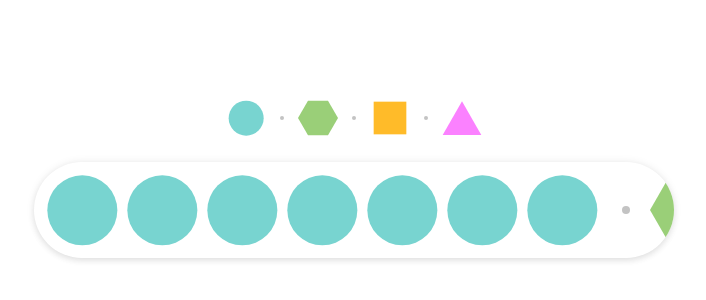
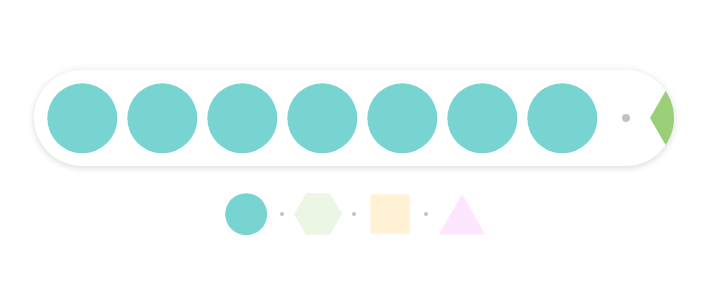
Before and after one commit to Tivo389/102_201003-smooth-scrolling-overflows, a React (Create React App) app: page / in a window 1280 px wide. Shown: the part 234-534 px from the top of the page, without its empty margins (286-992 px from the left). Built offline with nearby package versions, Linux system fonts and the light colour scheme.

Commit message:
201010 / 201004_activateCurrentShape - Shape in viewport is activated

```diff
--- a/src/App.js
+++ b/src/App.js
@@ -4,7 +4,7 @@ import SmoothScroll from './components/SmoothScroll';
 
 function App() {
   return (
-    <main className="mainContainer">
+    <main className="mainContainer" style={{ minHeight: window.innerHeight }}>
       <SmoothScroll></SmoothScroll>
     </main>
   );
--- a/src/components/SmoothScroll.js
+++ b/src/components/SmoothScroll.js
@@ -7,9 +7,12 @@ import triangle from '../images/triangle.svg';
 class SmoothScroll extends Component {
   // COMPONENT VARIABLES
   imageCount = [];
+  itemStartX = [];
 
   // LIFECYCLE METHODS
-  componentDidMount() {}
+  componentDidMount() {
+    this.getVariables();
+  }
   componentDidUpdate() {}
   componentWillUnmount() {}
 
@@ -18,8 +21,30 @@ class SmoothScroll extends Component {
     for (let i = 0; i < 7; i++) this.imageCount.push(i);
     return (
       <div className="smoothScrollContainer">
+        <div className="itemContainer" onScroll={this.itemContainerOnScroll}>
+          <div className="items">
+            { this.imageCount.map(
+              key => <img src={circle} alt="circle" width="100%" key={key}/>
+            )}
+          </div>
+          <div className="items">
+            { this.imageCount.map(
+              key => <img src={hexagon} alt="hexagon" width="100%" key={key}/>
+            )}
+          </div>
+          <div className="items">
+            { this.imageCount.map(
+              key => <img src={square} alt="square" width="100%" key={key}/>
+            )}
+          </div>
+          <div className="items">
+            { this.imageCount.map(
+              key => <img src={triangle} alt="triangle" width="100%" key={key}/>
+            )}
+          </div>
+        </div>
         <div className="categoryContainer">
-          <div className="category">
+          <div className="category active">
             <img src={circle} alt="circle" width="100%"/>
           </div>
           <div className="category">
@@ -32,23 +57,31 @@ class SmoothScroll extends Component {
             <img src={triangle} alt="triangle" width="100%"/>
           </div>
         </div>
-        <div className="itemContainer">
-          <div className="items">
-            { this.imageCount.map(key => <img src={circle} alt="circle" width="100%" key={key}/>) }
-          </div>
-          <div className="items">
-            { this.imageCount.map(key => <img src={hexagon} alt="hexagon" width="100%" key={key}/>) }
-          </div>
-          <div className="items">
-            { this.imageCount.map(key => <img src={square} alt="square" width="100%" key={key}/>) }
-          </div>
-          <div className="items">
-            { this.imageCount.map(key => <img src={triangle} alt="triangle" width="100%" key={key}/>) }
-          </div>
-        </div>
       </div>
     );
   }
+
+  // FUNCTION
+  getVariables = () => {
+    // itemContainer
+    this.itemContainer = document.querySelector('.itemContainer');
+    this.items = this.itemContainer.querySelectorAll('.items');
+    this.items.forEach(item => this.itemStartX.push(item.getBoundingClientRect().x));
+    this.icScrollWidth = this.itemContainer.scrollWidth;
+    // categoryContainer
+    this.categoryContainer = document.querySelector('.categoryContainer');
+    this.categories = this.categoryContainer.querySelectorAll('.category');
+  };
+  itemContainerOnScroll = (e) => {
+    const detectionThreshold = e.currentTarget.scrollLeft + (window.innerWidth * 0.5);
+    this.itemStartX.forEach((startValue, i) => {
+      const endValue  = (this.itemStartX[i + 1]) ? this.itemStartX[i + 1] : this.icScrollWidth;
+      if (detectionThreshold >= startValue && detectionThreshold < endValue) {
+        this.categories.forEach(category => category.classList.remove('active'));
+        this.categories[i].classList.add('active');
+      }
+    });
+  };
 }
 
 export default SmoothScroll;
--- a/src/css/index.css
+++ b/src/css/index.css
@@ -420,7 +420,6 @@ h6 {
   display: flex;
   flex-direction: column;
   justify-content: center;
-  min-height: 100vh;
   text-align: center;
   width: 100vw; }
 
@@ -428,14 +427,17 @@ h6 {
   display: flex;
   flex-direction: row;
   justify-content: center;
-  padding: 8px 16px; }
+  padding: 8px; }
   .categoryContainer .category {
-    margin: 0 16px;
+    margin: 0 12px;
     cursor: pointer;
     position: relative;
     line-height: 0; }
+    .categoryContainer .category.active img {
+      opacity: 1; }
   .categoryContainer .category img {
-    width: 40px; }
+    width: 48px;
+    opacity: 0.2; }
     @media (any-hover: hover) {
       .categoryContainer .category img:hover {
         transform: translateY(-4px); } }
@@ -445,7 +447,7 @@ h6 {
     content: '';
     display: block;
     height: 4px;
-    left: calc(-16px - 2px);
+    left: calc(-12px - 2px);
     position: absolute;
     top: calc(50% - 2px);
     width: 4px; }
--- a/src/css/index.scss
+++ b/src/css/index.scss
@@ -10,7 +10,6 @@
   display: flex;
   flex-direction: column;
   justify-content: center;
-  min-height: 100vh;
   text-align: center;
   width: 100vw;
 }
@@ -19,15 +18,19 @@
   display: flex;
   flex-direction: row;
   justify-content: center;
-  padding: 8px 16px;
+  padding: 8px;
   & .category {
-    margin: 0 16px;
+    margin: 0 12px;
     cursor: pointer;
     position: relative;
     line-height: 0;
+    &.active img {
+      opacity: 1;
+    }
   }
   & .category img {
-    width: 40px;
+    width: 48px;
+    opacity: 0.2;
     @include hover {
       transform: translateY(-4px);
     }
@@ -38,7 +41,7 @@
     content: '';
     display: block;
     height: 4px;
-    left: calc(-16px - 2px);
+    left: calc(-12px - 2px);
     position: absolute;
     top: calc(50% - 2px);
     width: 4px;
```
